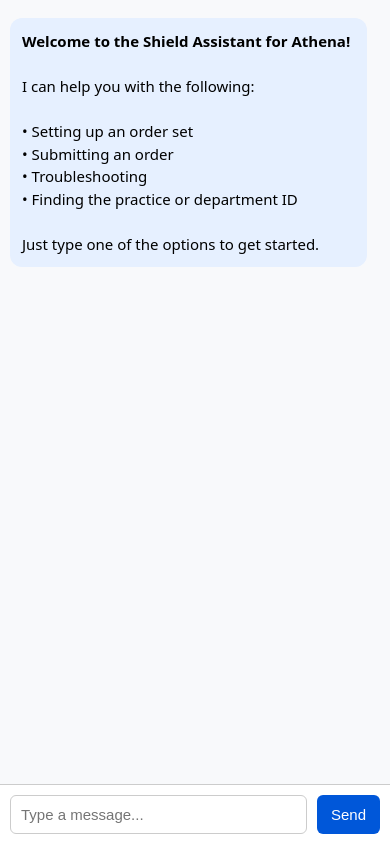
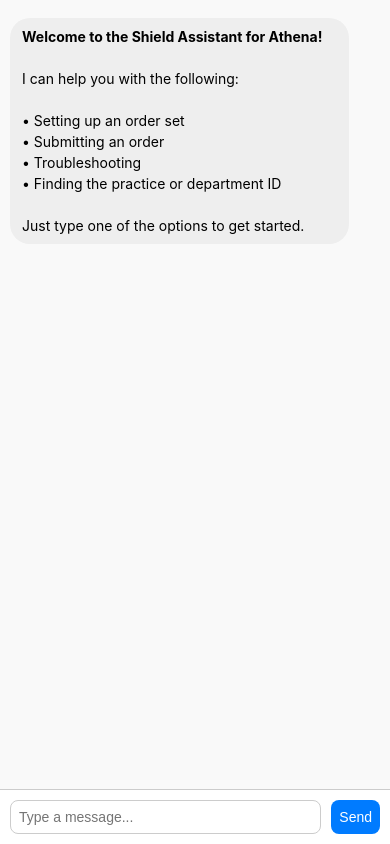
Before and after one commit to ncebalo/athena-assistant, a React (Create React App) app: page / in a window 390 px wide. Built offline with nearby package versions, Linux system fonts and the light colour scheme.

Commit message:
Adjust mobile styles in Chat.css for better responsiveness

```diff
--- a/src/Chat.css
+++ b/src/Chat.css
@@ -1,27 +1,24 @@
-html, body {
-  margin: 0;
-  padding: 0;
-  height: 100%;
-  font-family: system-ui, sans-serif;
-  -webkit-overflow-scrolling: touch;
-  overscroll-behavior-y: none;
-  background-color: #f8f9fb;
-}
+/* Chat.css */
 
 .chat-window {
-  height: 100dvh; /* Fixes mobile keyboard resizing issues */
   display: flex;
   flex-direction: column;
+  height: 100vh;
+  max-height: 100vh;
+  width: 100%;
+  max-width: 600px;
+  margin: 0 auto;
+  border: 1px solid #ddd;
+  box-shadow: 0 2px 8px rgba(0, 0, 0, 0.1);
+  background-color: #fff;
   overflow: hidden;
-  background: #f8f9fb;
-  max-width: 100%;
 }
 
 .chat-messages {
   flex: 1;
+  padding: 10px;
   overflow-y: auto;
-  padding: 10px;
-  box-sizing: border-box;
+  background-color: #f9f9f9;
   scroll-behavior: smooth;
 }
 
@@ -29,77 +26,67 @@
   display: flex;
   padding: 10px;
   border-top: 1px solid #ccc;
-  background: white;
-  position: sticky;
-  bottom: 0;
-  z-index: 2;
-  width: 100%;
-  box-sizing: border-box;
+  background-color: #fff;
 }
 
 .chat-input input {
   flex: 1;
-  padding: 12px;
+  padding: 10px;
   font-size: 16px;
   border: 1px solid #ccc;
-  border-radius: 6px;
-  max-width: 100%;
+  border-radius: 8px;
 }
 
 .chat-input button {
   margin-left: 10px;
-  padding: 12px 16px;
+  padding: 10px 16px;
   font-size: 16px;
   border: none;
-  background-color: #0057d9;
+  border-radius: 8px;
+  background-color: #007bff;
   color: white;
-  border-radius: 6px;
   cursor: pointer;
 }
 
+.chat-input button:hover {
+  background-color: #0056b3;
+}
+
+/* Bubbles */
 .chat-bubble {
+  max-width: 85%;
+  padding: 10px 14px;
+  border-radius: 20px;
   margin: 8px 0;
-  padding: 12px;
-  border-radius: 12px;
-  max-width: 85%;
   line-height: 1.5;
   word-wrap: break-word;
-  font-size: 16px;
+}
+
+.chat-bubble.user {
+  align-self: flex-end;
+  background-color: #daf1ff;
 }
 
 .chat-bubble.bot {
-  background-color: #e6f0ff;
   align-self: flex-start;
+  background-color: #eeeeee;
 }
 
-.chat-bubble.user {
-  background-color: #d1ffd6;
-  align-self: flex-end;
-}
-
-/* 🖼️ Image styling inside chat bubbles */
-.chat-bubble img {
-  max-width: 100%;
-  height: auto;
-  border-radius: 12px;
-  box-shadow: 0px 2px 6px rgba(0, 0, 0, 0.15);
-  margin-top: 10px;
-}
-
-/* 📱 Mobile adjustments */
-@media screen and (max-width: 600px) {
-  .chat-bubble {
-    font-size: 15px;
-    max-width: 90%;
+/* Mobile Adjustments */
+@media (max-width: 480px) {
+  .chat-window {
+    border: none;
+    height: 100dvh;
   }
 
-  .chat-input input {
-    font-size: 15px;
-    padding: 10px;
+  .chat-bubble {
+    font-size: 14px;
+    padding: 8px 12px;
   }
 
+  .chat-input input,
   .chat-input button {
-    font-size: 15px;
-    padding: 10px 14px;
+    font-size: 14px;
+    padding: 8px;
   }
 }
```
